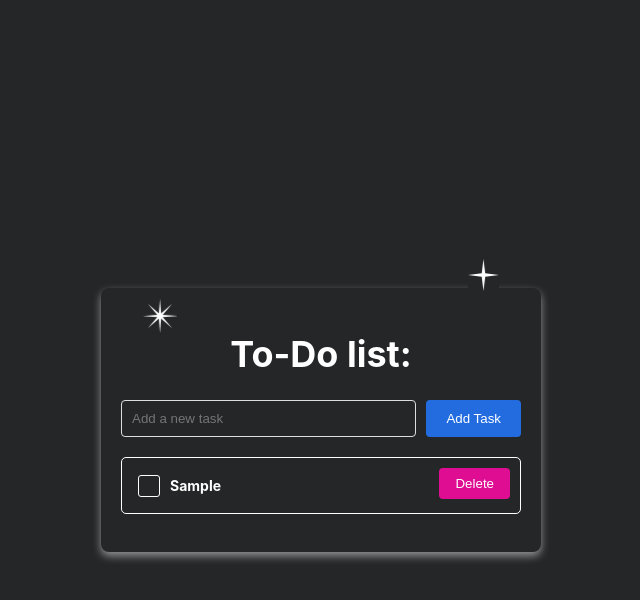
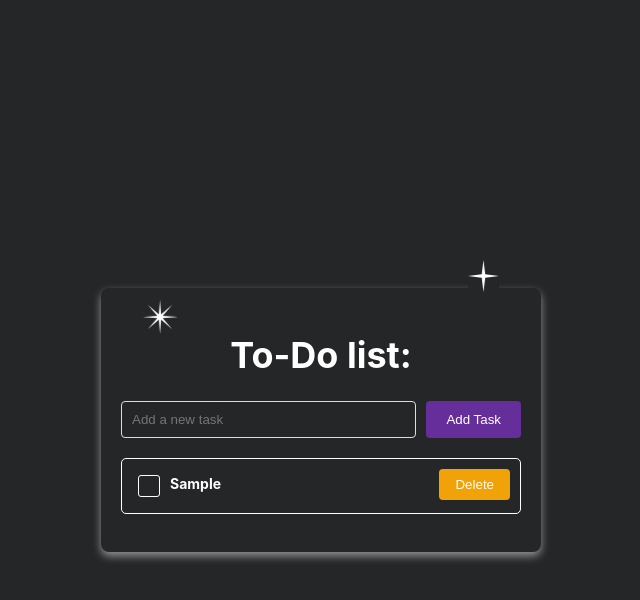
Before and after one commit to klnamv/to_do_list, a React (Create React App) app: page / in a window 1280 px wide. Both pictures are taken after typing "Sample" into the empty fields and a click on the button "Add Task". Shown: the top 600 px of the page, without its empty margins (319-959 px from the left). Built offline with nearby package versions, Linux system fonts and the light colour scheme.

Commit message:
fix a bug with displaying a long task text

```diff
--- a/src/components/TodoItem.css
+++ b/src/components/TodoItem.css
@@ -1,7 +1,7 @@
 .todo-item {
     position: relative;
     display: flex;
-    align-items: flex-start;
+    align-items: center;
     justify-content: space-between;
     gap: 10px;
     flex-wrap: wrap;
@@ -19,19 +19,29 @@
     min-width: 0;
     white-space: normal;
     word-break: break-word;
+    overflow-wrap: break-word;
     font-size: 14px;
+    text-align: left;
+}
+
+.todo-label {
+    max-width: calc(100% - 10px);
+    flex-grow: 1;
+    display: flex;
+    align-items: left;
+    align-items: flex-start;
 }
 
 .completed {
-    text-decoration: line-through #383F51 wavy;;
-    color: #A9A9A9;
+    text-decoration: line-through #95C623 wavy;;
+    color: #59656F;
 }
 
 .delete-btn {
     position: absolute;
     top: 10px;
     right: 10px;
-    background-color: #DE0D92;
+    background-color: #F1A208;
     color: white;
     border: none;
     border-radius: 4px;
@@ -50,7 +60,6 @@
 .todo-checkbox {
     margin-right: 1rem;
     display: none;
-
   }
 
   .custom-checkbox {
@@ -62,6 +71,7 @@
     border-radius: 3px;
     position: relative;
     vertical-align: middle;
+    flex-shrink: 0;
   }
 
   .todo-checkbox:checked + .custom-checkbox:after {
@@ -71,7 +81,7 @@
     top: 2px;
     width: 6px;
     height: 12px;
-    border: solid #95C623;
+    border: solid #E0FF4F;
     border-width: 0 2px 2px 0;
     transform: rotate(45deg);
   }
--- a/src/components/TodoList.css
+++ b/src/components/TodoList.css
@@ -31,7 +31,7 @@ body, html {
 .todo-submit-btn {
     padding: 10px 20px;
     border: none;
-    background-color: #226CE0;
+    background-color: #662E9B;
     color: white;
     border-radius: 4px;
     cursor: pointer;
```
